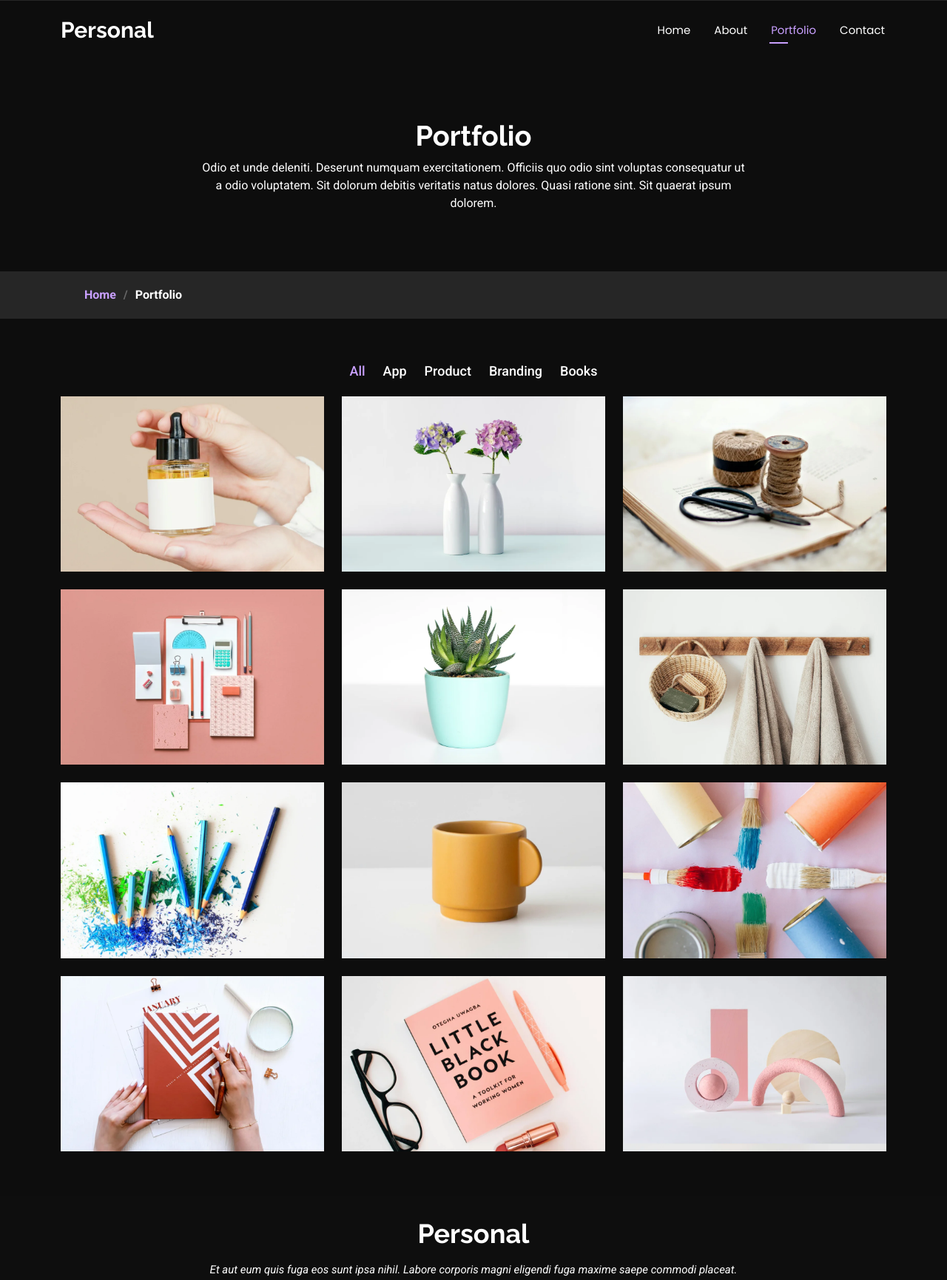
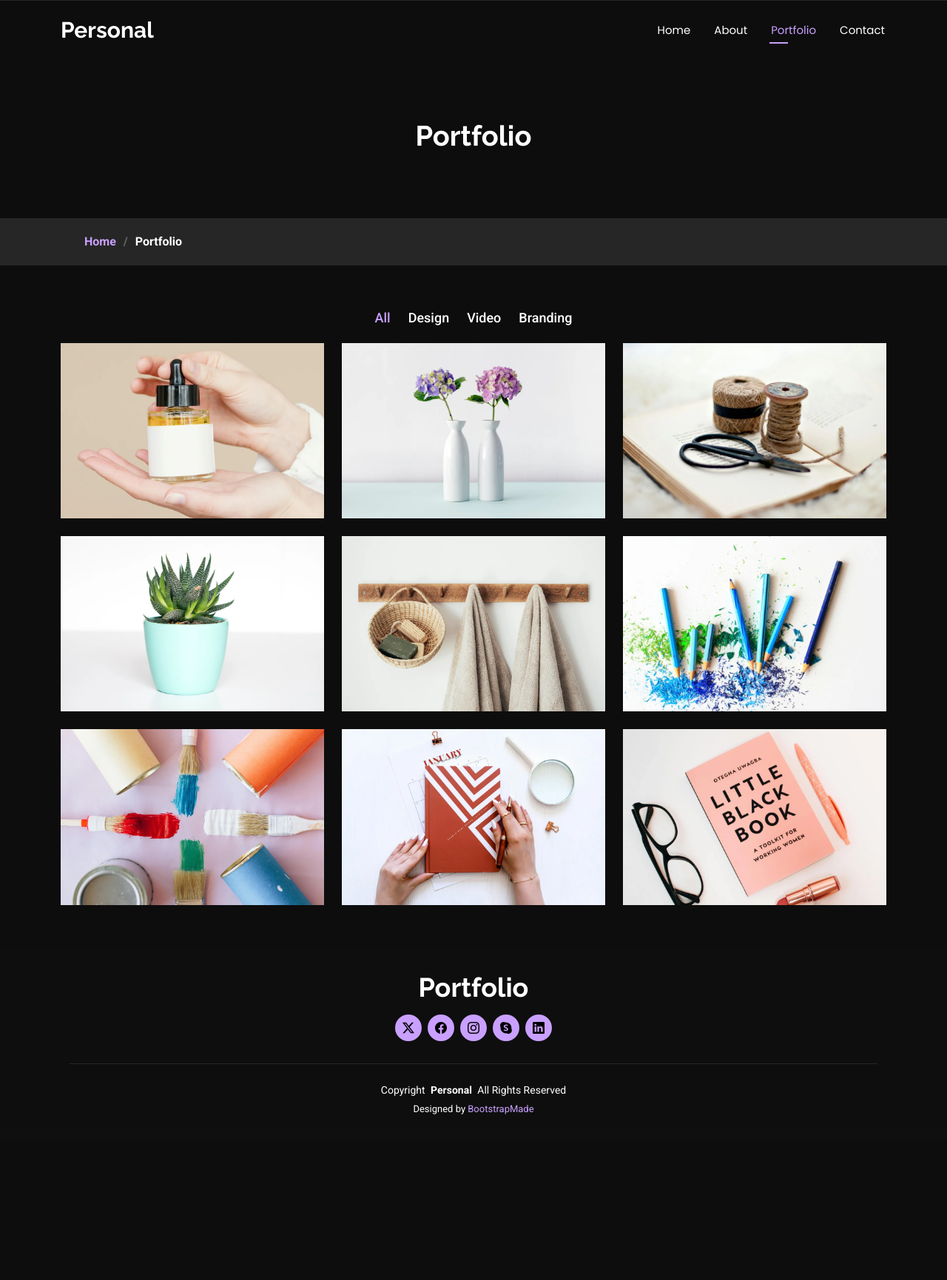
Before and after one commit to Heeveely/Heeya-Portfolio, a plain HTML site: page portfolio.html in a window 1280 px wide. Shown: the top 1731 px of the page at 74% size. After the commit the page ends 1540 px from the top, so only its background shows below. Drawn offline with Linux system fonts and the light colour scheme.

Commit message:
20251112 last update

```diff
--- a/portfolio.html
+++ b/portfolio.html
@@ -4,9 +4,10 @@
 <head>
   <meta charset="utf-8">
   <meta content="width=device-width, initial-scale=1.0" name="viewport">
-  <title>Portfolio - Personal Bootstrap Template</title>
-  <meta name="description" content="">
-  <meta name="keywords" content="">
+ <title>Heeya Portfolio | Design & Marketing Works</title>
+<meta name="description" content="백다희 — 온라인 마케터 & 콘텐츠 디자이너 & 영상 크리에이터">
+<meta name="keywords" content="브랜드 스토리를 시각으로 설계합니다 — 디자인, 영상, 온라인 마케팅">
+
 
   <!-- Favicons -->
   <link href="assets/img/favicon.png" rel="icon">
@@ -85,7 +86,6 @@
           <div class="row d-flex justify-content-center text-center">
             <div class="col-lg-8">
               <h1>Portfolio</h1>
-              <p class="mb-0">Odio et unde deleniti. Deserunt numquam exercitationem. Officiis quo odio sint voluptas consequatur ut a odio voluptatem. Sit dolorum debitis veritatis natus dolores. Quasi ratione sint. Sit quaerat ipsum dolorem.</p>
             </div>
           </div>
         </div>
@@ -109,10 +109,9 @@
 
           <ul class="portfolio-filters isotope-filters" data-aos="fade-up" data-aos-delay="100">
             <li data-filter="*" class="filter-active">All</li>
-            <li data-filter=".filter-app">App</li>
-            <li data-filter=".filter-product">Product</li>
+            <li data-filter=".filter-app">Design</li>
+            <li data-filter=".filter-product">Video</li>
             <li data-filter=".filter-branding">Branding</li>
-            <li data-filter=".filter-books">Books</li>
           </ul><!-- End Portfolio Filters -->
 
           <div class="row gy-4 isotope-container" data-aos="fade-up" data-aos-delay="200">
@@ -153,17 +152,6 @@
               </div>
             </div><!-- End Portfolio Item -->
 
-            <div class="col-lg-4 col-md-6 portfolio-item isotope-item filter-books">
-              <div class="portfolio-content h-100">
-                <img src="assets/img/portfolio/portfolio-4.webp" class="img-fluid" alt="">
-                <div class="portfolio-info">
-                  <h4>Books 1</h4>
-                  <p>Lorem ipsum, dolor sit amet consectetur</p>
-                  <a href="assets/img/portfolio/portfolio-4.webp" title="Branding 1" data-gallery="portfolio-gallery-book" class="glightbox preview-link"><i class="bi bi-zoom-in"></i></a>
-                  <a href="portfolio-details.html" title="More Details" class="details-link"><i class="bi bi-link-45deg"></i></a>
-                </div>
-              </div>
-            </div><!-- End Portfolio Item -->
 
             <div class="col-lg-4 col-md-6 portfolio-item isotope-item filter-app">
               <div class="portfolio-content h-100">
@@ -201,17 +189,6 @@
               </div>
             </div><!-- End Portfolio Item -->
 
-            <div class="col-lg-4 col-md-6 portfolio-item isotope-item filter-books">
-              <div class="portfolio-content h-100">
-                <img src="assets/img/portfolio/portfolio-5.webp" class="img-fluid" alt="">
-                <div class="portfolio-info">
-                  <h4>Books 2</h4>
-                  <p>Lorem ipsum, dolor sit amet consectetur</p>
-                  <a href="assets/img/portfolio/portfolio-5.webp" title="Branding 2" data-gallery="portfolio-gallery-book" class="glightbox preview-link"><i class="bi bi-zoom-in"></i></a>
-                  <a href="portfolio-details.html" title="More Details" class="details-link"><i class="bi bi-link-45deg"></i></a>
-                </div>
-              </div>
-            </div><!-- End Portfolio Item -->
 
             <div class="col-lg-4 col-md-6 portfolio-item isotope-item filter-app">
               <div class="portfolio-content h-100">
@@ -249,18 +226,6 @@
               </div>
             </div><!-- End Portfolio Item -->
 
-            <div class="col-lg-4 col-md-6 portfolio-item isotope-item filter-books">
-              <div class="portfolio-content h-100">
-                <img src="assets/img/portfolio/portfolio-6.webp" class="img-fluid" alt="">
-                <div class="portfolio-info">
-                  <h4>Books 3</h4>
-                  <p>Lorem ipsum, dolor sit amet consectetur</p>
-                  <a href="assets/img/portfolio/portfolio-6.webp" title="Branding 3" data-gallery="portfolio-gallery-book" class="glightbox preview-link"><i class="bi bi-zoom-in"></i></a>
-                  <a href="portfolio-details.html" title="More Details" class="details-link"><i class="bi bi-link-45deg"></i></a>
-                </div>
-              </div>
-            </div><!-- End Portfolio Item -->
-
           </div><!-- End Portfolio Container -->
 
         </div>
@@ -273,8 +238,7 @@
 
   <footer id="footer" class="footer dark-background">
     <div class="container">
-      <h3 class="sitename">Personal</h3>
-      <p>Et aut eum quis fuga eos sunt ipsa nihil. Labore corporis magni eligendi fuga maxime saepe commodi placeat.</p>
+      <h3 class="sitename">Portfolio</h3>
       <div class="social-links d-flex justify-content-center">
         <a href=""><i class="bi bi-twitter-x"></i></a>
         <a href=""><i class="bi bi-facebook"></i></a>
```
